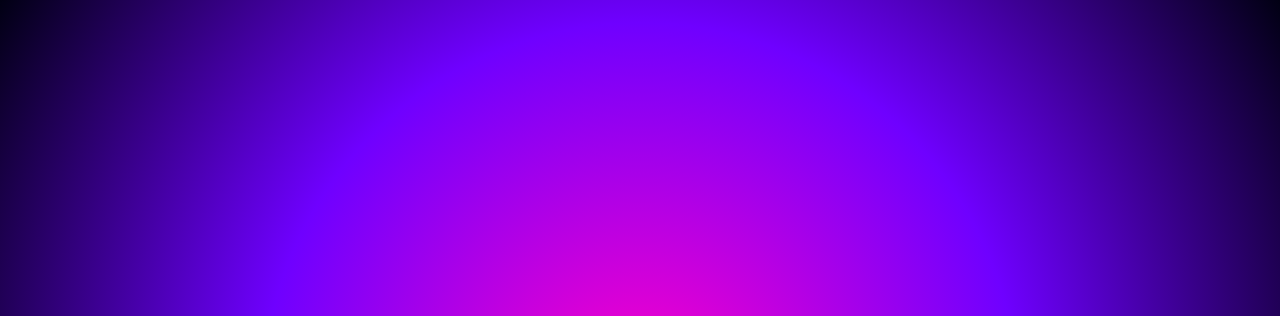
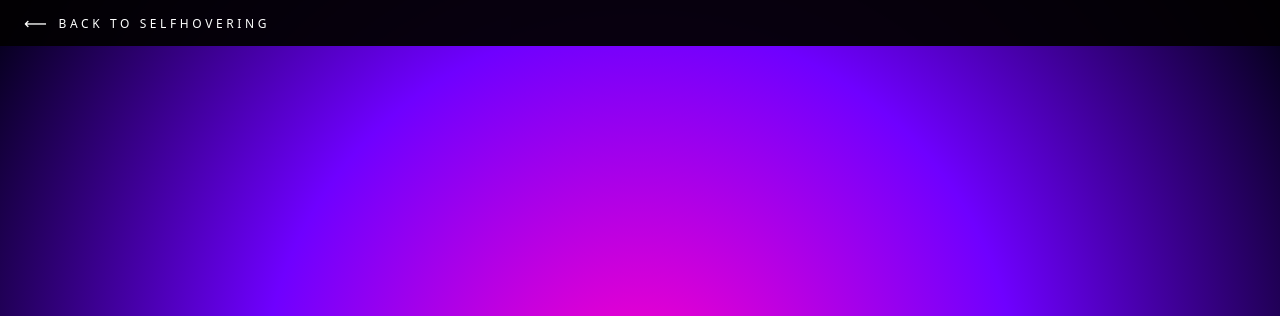
Before and after one commit to gagezano/Animated-Radial-Gradient, a plain HTML site: page index.html in a window 1280 px wide. Shown: the top 316 px of the page. Drawn offline with Linux system fonts and the light colour scheme.

Commit message:
Add back link

```diff
--- a/index.html
+++ b/index.html
@@ -7,6 +7,12 @@
   <link rel="stylesheet" href="style.css" />
 </head>
 <body>
+  <header class="back-link">
+    <a href="../index.html">
+      <span class="back-link__icon">⟵</span>Back to SelfHovering
+    </a>
+  </header>
+
   <div class="gradient"></div>
   <div class="content">
     <h1>Animated Radial Gradient BG Combustion</h1>
--- a/style.css
+++ b/style.css
@@ -1,13 +1,38 @@
 :root {
-  font-family: 'Helvetica Neue', Helvetica, Arial, sans-serif;
+  font-family: 'Space Grotesk', 'Neue Haas Grotesk Display', system-ui, sans-serif;
   background: #030003;
   color: #fff;
 }
+
+@import url('https://fonts.googleapis.com/css2?family=Space+Grotesk:wght@400;500&display=swap');
 
 body {
   margin: 0;
   min-height: 100vh;
   overflow: hidden;
+}
+
+.back-link {
+  position: sticky;
+  top: 0;
+  padding: 0.75rem 1.5rem;
+  background: rgba(3, 0, 3, 0.95);
+  z-index: 10;
+}
+
+.back-link a {
+  color: #fff;
+  text-transform: uppercase;
+  letter-spacing: 0.3em;
+  text-decoration: none;
+  font-size: 0.75rem;
+  display: inline-flex;
+  align-items: center;
+  gap: 0.5rem;
+}
+
+.back-link__icon {
+  font-size: 1rem;
 }
 
 .gradient {
```
